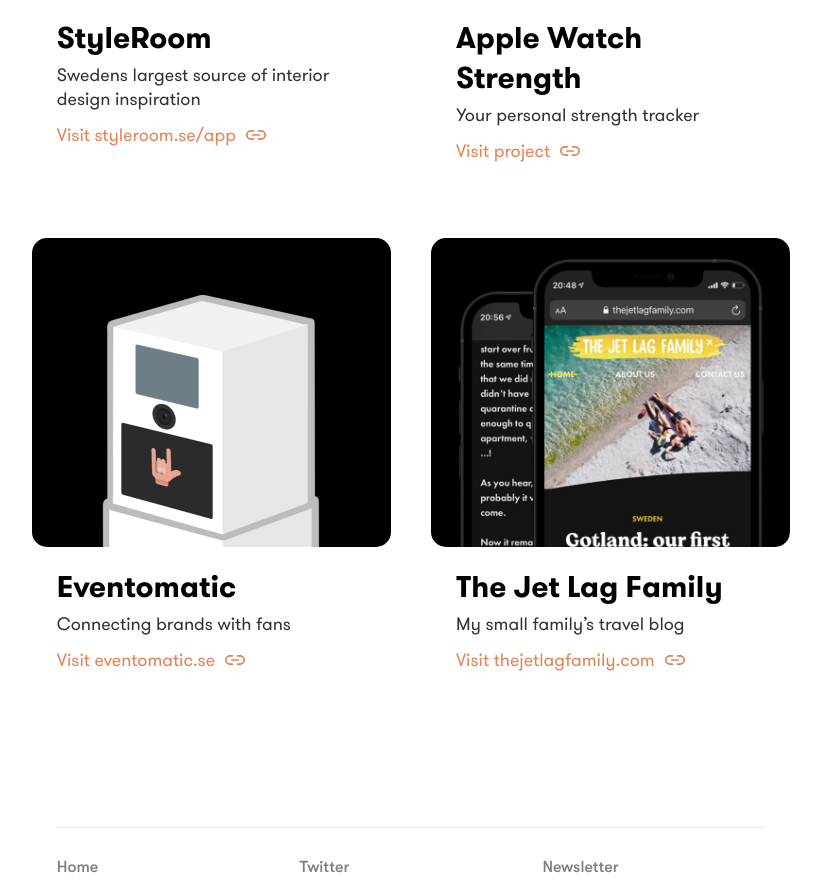
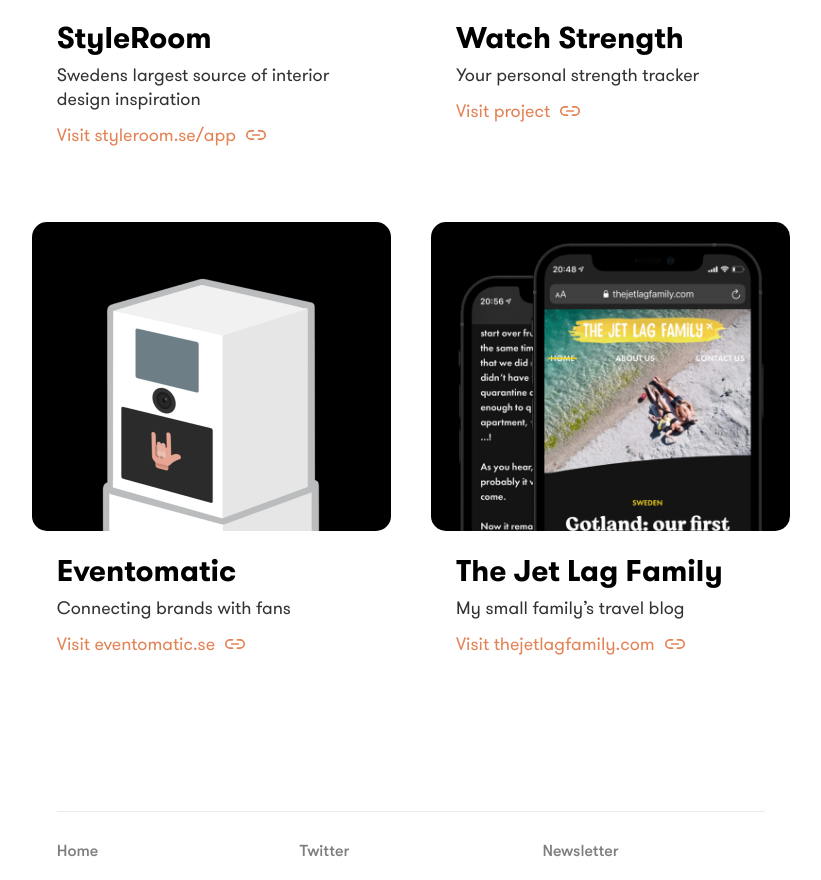
Before and after one commit to samuelkraft/samuelkraft-next, a Next.js app: page / in a window 1280 px wide. Shown: the part 1989-2869 px from the top of the page, without its empty margins (229-1050 px from the left). Built offline with nearby package versions, Linux system fonts and the light colour scheme; no server answers.

Commit message:
Shorter project name

```diff
--- a/pages/about.module.scss
+++ b/pages/about.module.scss
@@ -6,7 +6,7 @@
   margin-bottom: 30px;
   padding-top: 30px;
   p {
-    font-weight: 500;
+    font-weight: 400;
     font-size: 17px;
     line-height: 27px;
   }
--- a/pages/index.tsx
+++ b/pages/index.tsx
@@ -40,7 +40,7 @@ const Home = (): JSX.Element => (
         small
       />
       <Project
-        title="Apple Watch Strength"
+        title="Watch Strength"
         description="Your personal strength tracker"
         link="samuelkraft.github.io/strength"
         linkText="Visit project"
```
